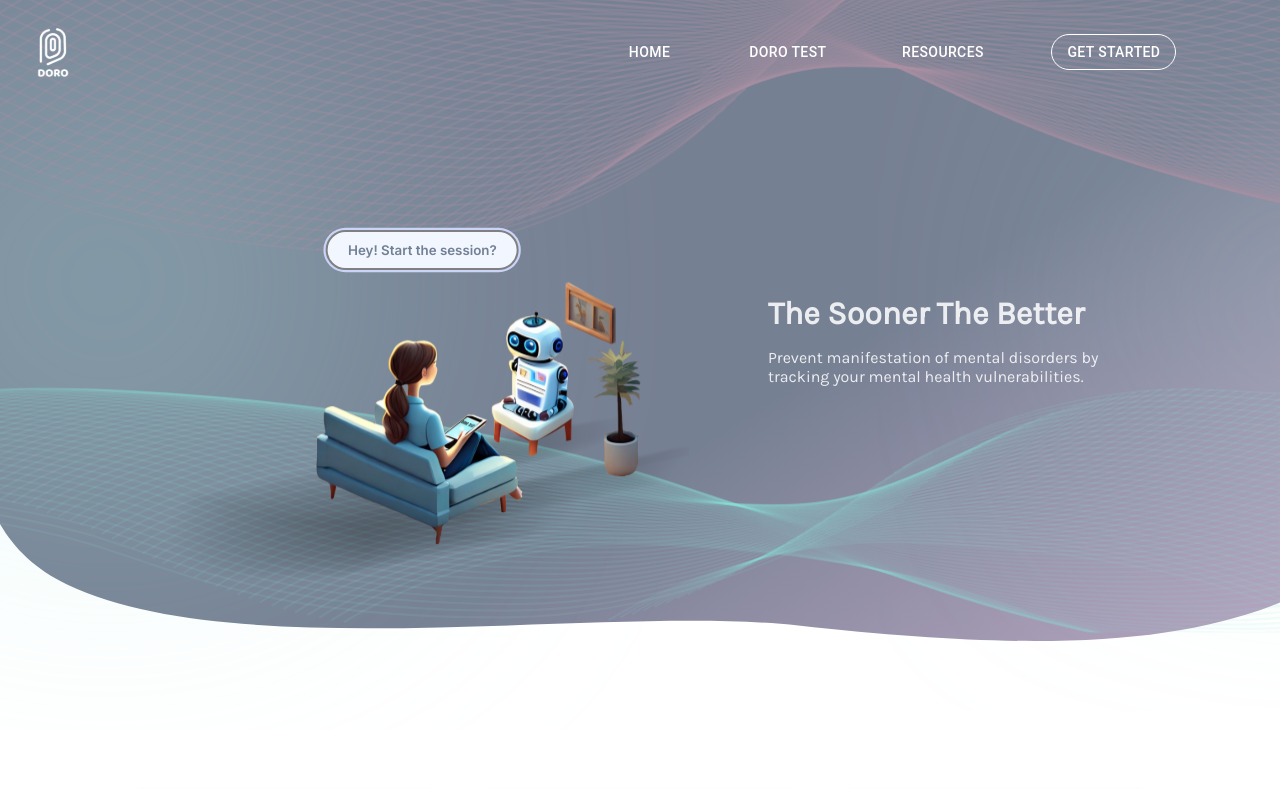
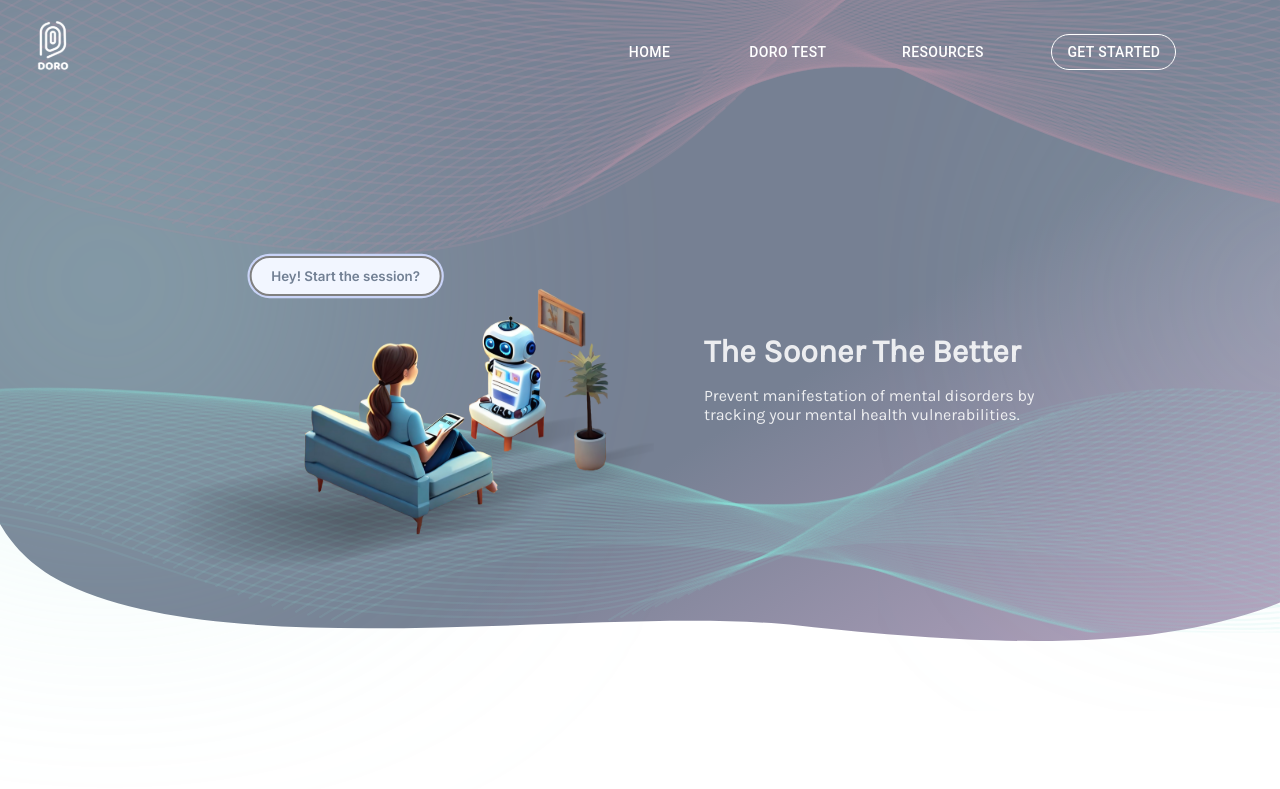
Before and after one commit to rastin1379/doro-frontend, a React (Create React App) app: page / in a window 1280 px wide. Shown: the top 789 px of the page. Built offline with nearby package versions, Linux system fonts and the light colour scheme.

Commit message:
CSS changes to mainpage hero section

```diff
--- a/src/styles/HeroSection.css
+++ b/src/styles/HeroSection.css
@@ -13,17 +13,17 @@
     display: flex;
     justify-content: flex-start;
     position: relative;
-    height: 730px;
+    height: 100vh;
     align-items: flex-end;
     gap: 5%; /* Provides spacing between image+button and the text box */
 }
 
 .hero-section img {
-    width: 50%;
-    display: block;
+    width: 60%;
+    max-width: 600px; /* You can set a max-width if you don't want the image to be too big on large screens */
     position: absolute;
-    bottom: calc(10%);
-    left: calc(10%);
+    bottom: 20%;
+    left: 10%;
 }
 
 .svg-image1, .svg-image2 {
@@ -64,12 +64,10 @@
     }
 }
 
-
-
 .start-session-btn {
     position: absolute;
     bottom: calc(63%);
-    left: 33%;
+    left: 27%;
     transform: translateX(-50%);
     border: none;
     background-color: #f2f6ff;
@@ -86,7 +84,7 @@
 
 .text-content {
     position: absolute;
-    right: 10%;  /* Adjust the horizontal position */
+    right: 15%;  /* Adjust the horizontal position */
     bottom: 45%; /* Adjust the vertical position */
     width: 30%;  /* Adjust the width of the text box */
     z-index: 10; /* Ensure the text appears above other elements */
@@ -118,3 +116,5 @@
 .navbar .MuiButton-root, .navbar .MuiTypography-root {
     color: #fff; /* White text color */
 }
+
+/* ... your existing styles ... */
```
